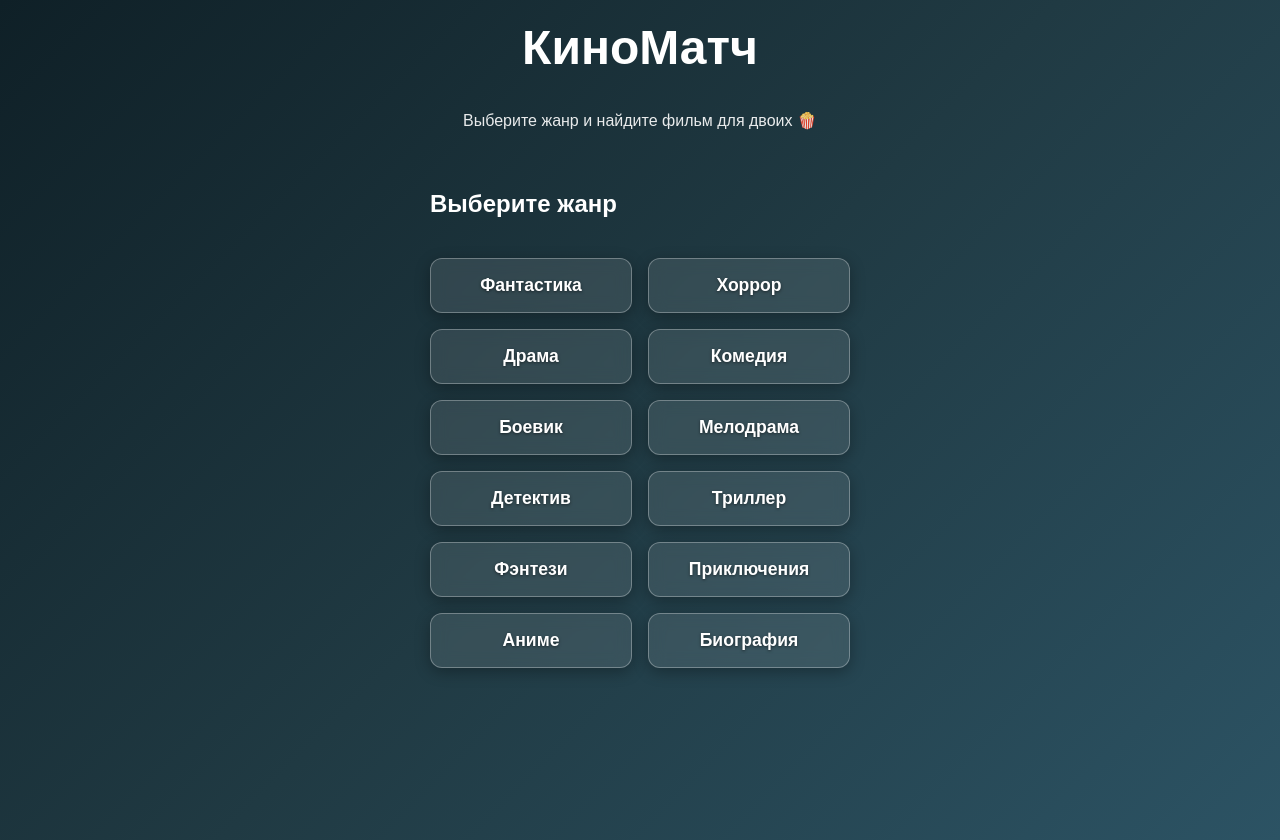
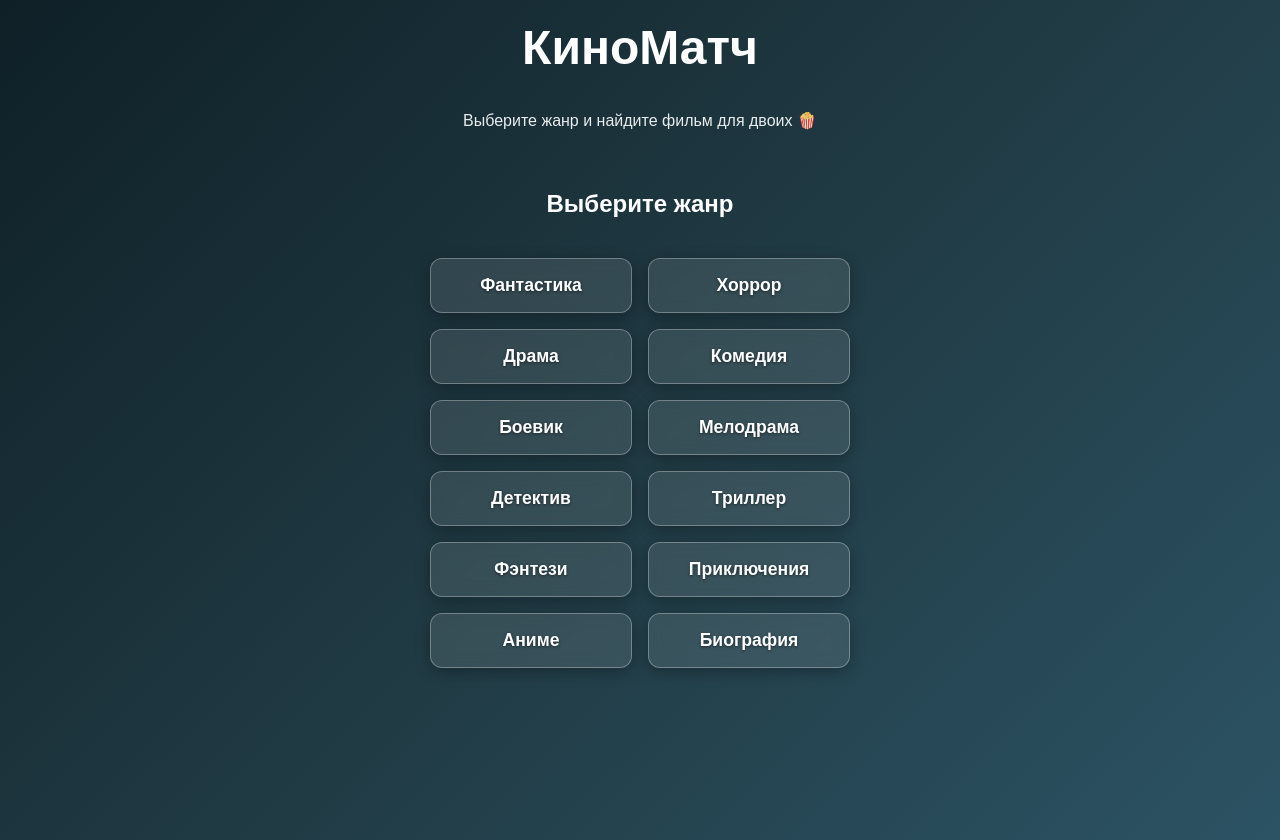
Before and after one commit to rukzak65/films_match, a React (Vite) app: page / in a window 1280 px wide. Built offline with nearby package versions, Linux system fonts and the light colour scheme.

Commit message:
Поправил заголовок по центру

```diff
--- a/src/App.jsx
+++ b/src/App.jsx
@@ -60,7 +60,7 @@ function App() {
 
       {!selectedGenre ? (
         <div style={{ width: "100%", maxWidth: "420px" }}>
-          <h2 style={{ marginBottom: "20px" }}>Выберите жанр</h2>
+          <h2 style={{ marginBottom: "20px", textAlign: "center"  }}>Выберите жанр</h2>
           <GenreSelector onSelect={handleSelectGenre} />
         </div>
       ) : !filteredMovies[index] ? (
```
